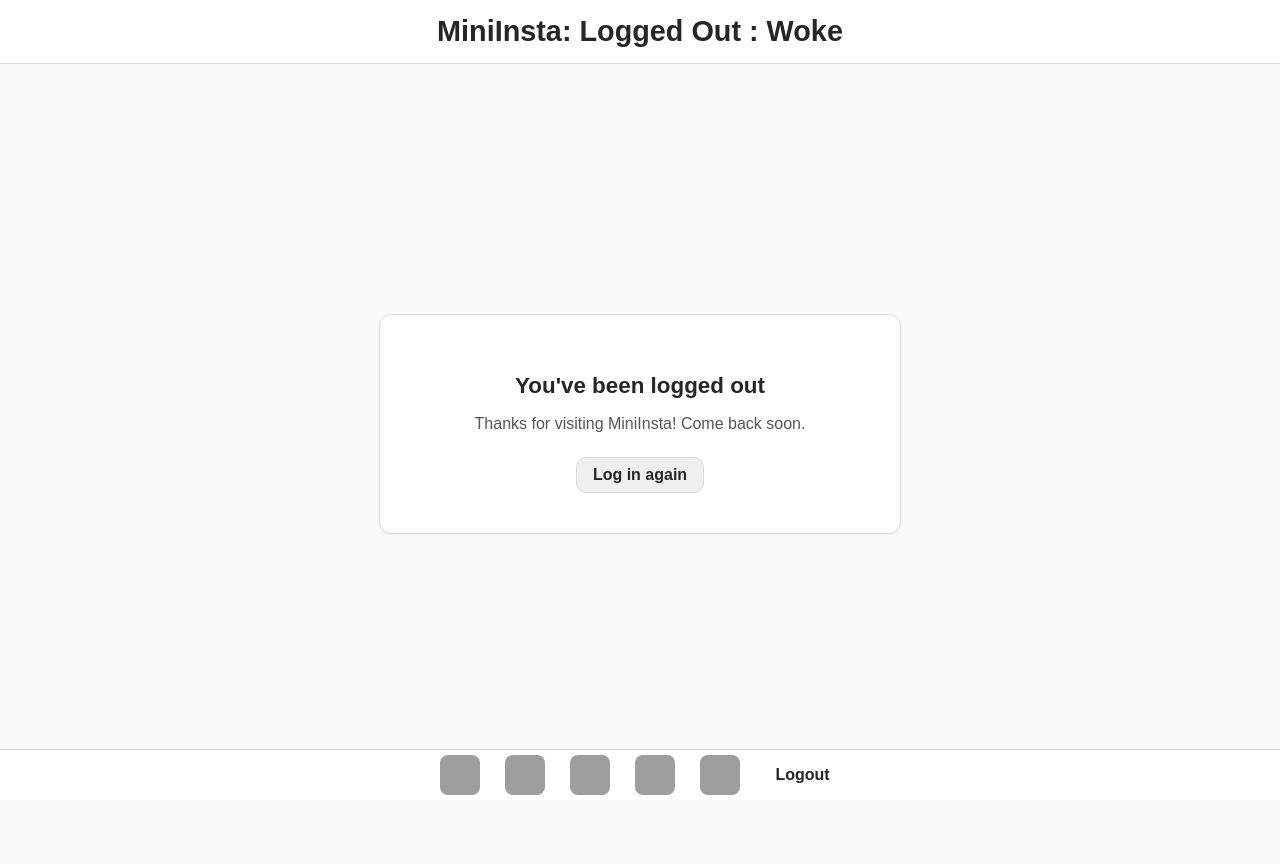
After one commit to TheOtherUser3/cs412, a Django app: page /mini_insta/logout/confirmation/ in a window 1280 px wide. The commit adds this page. Run offline with Django 5.2, Linux system fonts and the light colour scheme; a user stored in the database is signed in; data comes from the database, SQL or seed files in the repository; both versions use the stored data as it was after the commit; grey boxes are pictures that could not be loaded.

Commit message:
Added login/logout functionality

```diff
--- a/mini_insta/templates/mini_insta/base.html
+++ b/mini_insta/templates/mini_insta/base.html
@@ -30,6 +30,14 @@ the header and footer, navigation bar, and css link
                         <li><a href="{% url 'search' %}"><img class = "footer-icon" src ="https://m.media-amazon.com/images/I/61ethi3gr0L.jpg"></a></li>
                         <li><a href ="{% url 'show_profile' request.user.profile_set.first.pk %}"><img class = "footer-icon" src="{{request.user.profile_set.first.profile_image_url}}"></a></li>
                         <li><a href="{% url 'create_post' %}"><img class = "footer-icon" src ="https://cdn-icons-png.flaticon.com/512/992/992651.png"></a></li>
+                        <li>
+                            <form action="{% url 'logout' %}" method="post" class="footer-form">
+                                {% csrf_token %}
+                                <button type="submit" class="footer-text-btn">Logout</button>
+                            </form>
+                        </li>
+                    {% else %}
+                        <li><a href="{% url 'login' %}" class="footer-text-btn">Login</a></li>
                     {% endif %}
                     {% block footer %}
                     {% endblock %}
--- /dev/null
+++ b/mini_insta/templates/mini_insta/logout_confirmation.html
@@ -0,0 +1,20 @@
+<!--
+File: logged_out.html
+Author: Dawson Maska (dawsonwm@bu.edu), 10/9/2025
+Description: Logout confirmation page for MiniInsta, with option to log in again.
+-->
+{% extends 'mini_insta/base.html' %}
+
+<!-- Extend the header -->
+{% block header %}: Logged Out
+{% endblock %}
+
+{% block content %}
+<main class="logout-container">
+    <article class="logout-card">
+        <h2>You've been logged out</h2>
+        <p class="logout-message">Thanks for visiting MiniInsta! Come back soon.</p>
+        <a href="{% url 'login' %}" class="login-again-btn">Log in again</a>
+    </article>
+</main>
+{% endblock %}
--- a/mini_insta/templates/mini_insta/search.html
+++ b/mini_insta/templates/mini_insta/search.html
@@ -5,7 +5,6 @@ Description: form html template for making a search query
 -->
 {% extends 'mini_insta/base.html' %}
 
-<!-- Extend the header -->
 {% block header %}: Search
 {% endblock %}
 
--- a/mini_insta/templates/mini_insta/search_results.html
+++ b/mini_insta/templates/mini_insta/search_results.html
@@ -6,8 +6,7 @@ Description: html template to display search query results
 {% extends 'mini_insta/base.html' %}
 
 <!-- Extend the header -->
-{% block header %}
-: Search
+{% block header %}: Search Results
 {% endblock %}
 
 {% block content %}
@@ -91,5 +90,4 @@ Description: html template to display search query results
 {% endblock %}
 
 {% block footer %}
-    <li><a href="{% url 'create_post' %}"><img class = "footer-icon" src ="https://cdn-icons-png.flaticon.com/512/992/992651.png"></a></li>
 {% endblock %}
--- a/mini_insta/urls.py
+++ b/mini_insta/urls.py
@@ -5,6 +5,8 @@
 
 from .views import *
 from django.urls import path
+from django.contrib.auth import views as auth_views
+from django.views.generic import TemplateView
 
 urlpatterns = [
     path('', ProfileListView.as_view(), name='show_all_profiles'),
@@ -18,4 +20,7 @@ urlpatterns = [
     path('profile/<int:pk>/following', ShowFollowingDetailView.as_view(), name='show_following'),
     path('profile/feed', PostFeedListView.as_view(), name = "show_feed"),
     path('profile/search', SearchView.as_view(), name="search"),
+    path('login/', auth_views.LoginView.as_view(template_name='mini_insta/login.html'), name='login'),
+    path('logout/', auth_views.LogoutView.as_view(next_page='logout_confirmation'), name='logout'),
+    path('logout/confirmation/', TemplateView.as_view(template_name='mini_insta/logout_confirmation.html'), name='logout_confirmation'),
 ]
--- a/static/mini_insta.css
+++ b/static/mini_insta.css
@@ -647,3 +647,168 @@ header { position: relative; }
     box-shadow: 0 0 0 3px rgba(0,0,0,.06);
     outline: none;
 }
+
+/* === Login Page === */
+.login-container {
+    display: flex;
+    justify-content: center;
+    align-items: center;
+    min-height: calc(100vh - 120px);
+    padding: 20px 0;
+}
+
+.login-card {
+    background: #fff;
+    border: 1px solid #dbdbdb;
+    border-radius: 12px;
+    box-shadow: 0 1px 3px rgba(0,0,0,0.05);
+    padding: 30px 50px;
+    max-width: 400px;
+    width: 100%;
+    text-align: center;
+}
+
+.login-card h2 {
+    font-size: 1.4rem;
+    font-weight: bold;
+    color: #262626;
+    margin-bottom: 20px;
+}
+
+.login-card form {
+    display: flex;
+    flex-direction: column;
+    gap: 12px;
+}
+
+.login-card input[type="text"],
+.login-card input[type="password"] {
+    width: 100%;
+    padding: 10px;
+    border: 1px solid #dbdbdb;
+    border-radius: 8px;
+    font-size: 1rem;
+    transition: border-color 0.2s ease;
+}
+
+.login-card input[type="text"]:focus,
+.login-card input[type="password"]:focus {
+    border-color: #aaa;
+    outline: none;
+}
+
+.login-btn {
+    background: #efefef;
+    border: 1px solid #dbdbdb;
+    border-radius: 10px;
+    color: #262626;
+    font-weight: 600;
+    padding: 8px 0;
+    cursor: pointer;
+    transition: background 0.2s ease, border-color 0.2s ease;
+}
+
+.login-btn:hover {
+    background: #fafafa;
+    border-color: #bfbfbf;
+}
+
+.register-link {
+    font-size: 0.9rem;
+    margin-top: 10px;
+    color: #555;
+}
+
+.register-link a {
+    color: #3897f0;
+    text-decoration: none;
+    font-weight: 600;
+}
+
+.register-link a:hover {
+    text-decoration: underline;
+}
+
+/* === Logout Confirmation Page === */
+.logout-container {
+    display: flex;
+    justify-content: center;
+    align-items: center;
+    min-height: calc(100vh - 120px);
+    padding: 20px 0;
+}
+
+.logout-card {
+    background: #fff;
+    border: 1px solid #dbdbdb;
+    border-radius: 12px;
+    box-shadow: 0 1px 3px rgba(0,0,0,0.05);
+    padding: 40px 60px;
+    max-width: 400px;
+    width: 100%;
+    text-align: center;
+}
+
+.logout-card h2 {
+    font-size: 1.4rem;
+    font-weight: bold;
+    color: #262626;
+    margin-bottom: 14px;
+}
+
+.logout-message {
+    font-size: 1rem;
+    color: #555;
+    margin-bottom: 24px;
+}
+
+.login-again-btn {
+    display: inline-block;
+    background: #efefef;
+    border: 1px solid #dbdbdb;
+    border-radius: 10px;
+    color: #262626;
+    font-weight: 600;
+    padding: 8px 16px;
+    text-decoration: none;
+    transition: background 0.2s ease, border-color 0.2s ease;
+}
+
+.login-again-btn:hover {
+    background: #fafafa;
+    border-color: #bfbfbf;
+}
+/* === Footer Text Buttons (Login/Logout) === */
+.footer-form {
+    margin: 0;
+    padding: 0;
+}
+
+.footer-text-btn {
+    background: none;
+    border: none;
+    color: #262626;
+    font-weight: 600;
+    font-size: 1rem;
+    cursor: pointer;
+    padding: 5px 10px;
+    transition: color 0.2s ease;
+}
+
+.footer-text-btn:hover {
+    color: #555;
+}
+
+footer nav ul li {
+    display: flex;
+    align-items: center;
+}
+/* Remove the annoying underline after clicking once */
+.footer-text-btn,
+.footer-text-btn:focus,
+.footer-text-btn:active,
+.footer-text-btn:visited {
+    text-decoration: none;
+    outline: none;
+    box-shadow: none;
+}
```
Also changed, not shown: blog/views.py (+7 -0 lines), mini_insta/templates/mini_insta/login.html (added, +31 -0 lines), mini_insta/views.py (+16 -7 lines), db.sqlite3.
